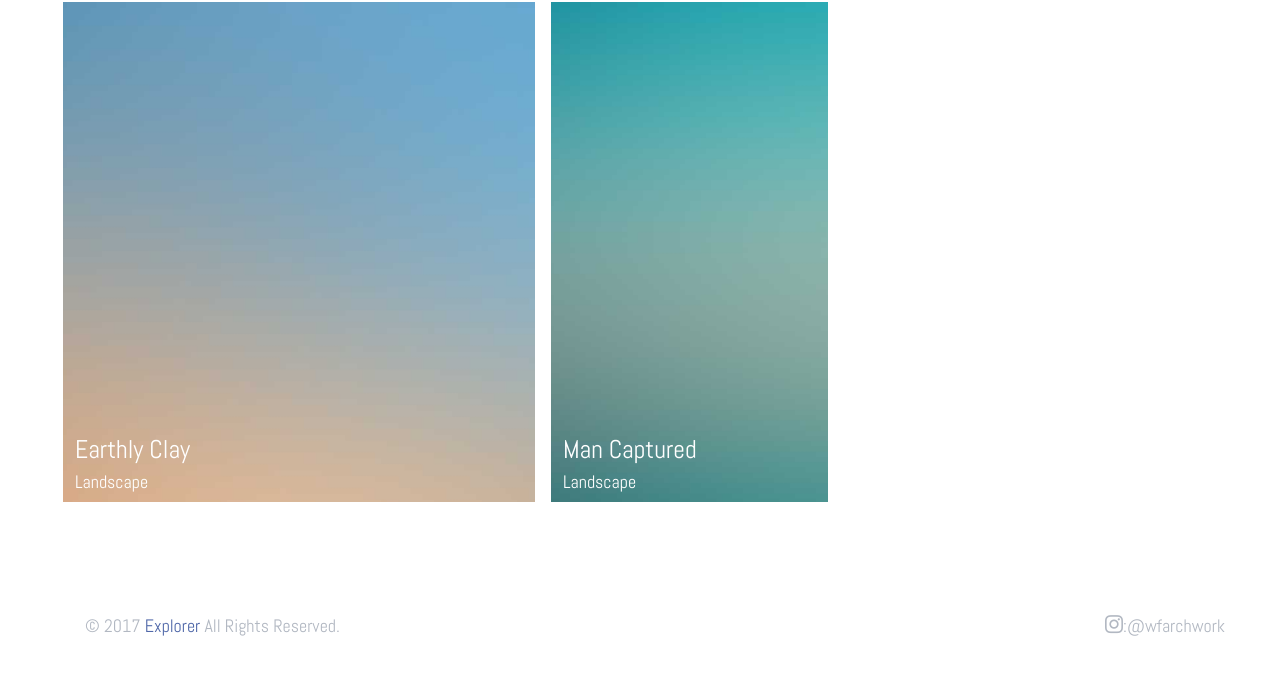
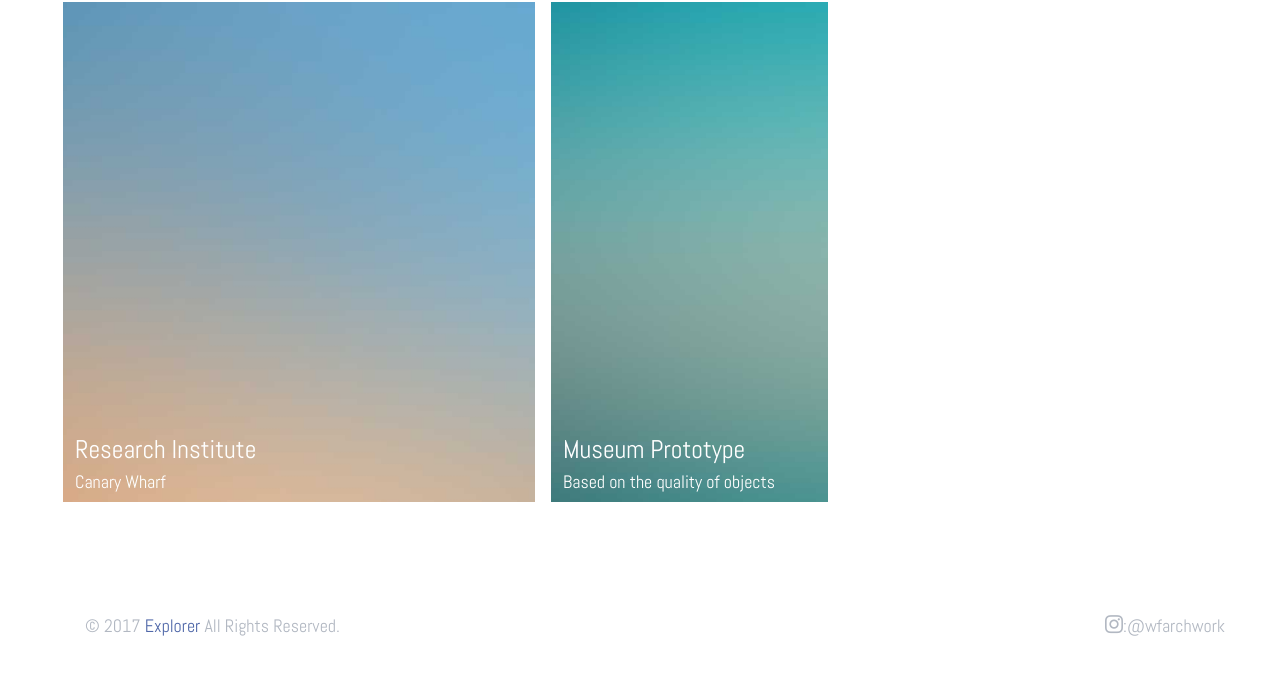
Before and after one commit to WanFeng97/WanFeng97.github.io, a website: page index.html in a window 1280 px wide. Shown: the part 1049-1723 px from the top of the page. Drawn offline with Linux system fonts and the light colour scheme; files whose address does not match are found by name.

Commit message:
Update index.html

```diff
--- a/index.html
+++ b/index.html
@@ -110,16 +110,16 @@
         <div class="col-md-5 probootstrap-animate" data-animate-effect="fadeIn">
           <a href="single-page.html" class="img-bg" style="background-image: url(img/img_3.jpg);">
             <div class="probootstrap-photo-details">
-              <h2>Earthly Clay</h2>
-              <p>Landscape</p>
+              <h2>Research Institute</h2>
+              <p>Canary Wharf</p>
             </div>
           </a>
         </div>
         <div class="col-md-3 probootstrap-animate" data-animate-effect="fadeIn">
           <a href="single-page.html" class="img-bg" style="background-image: url(img/img_5.jpg);">
             <div class="probootstrap-photo-details">
-              <h2>Man Captured</h2>
-              <p>Landscape</p>
+              <h2>Museum Prototype</h2>
+              <p>Based on the quality of objects</p>
             </div>
           </a>
         </div>
```
